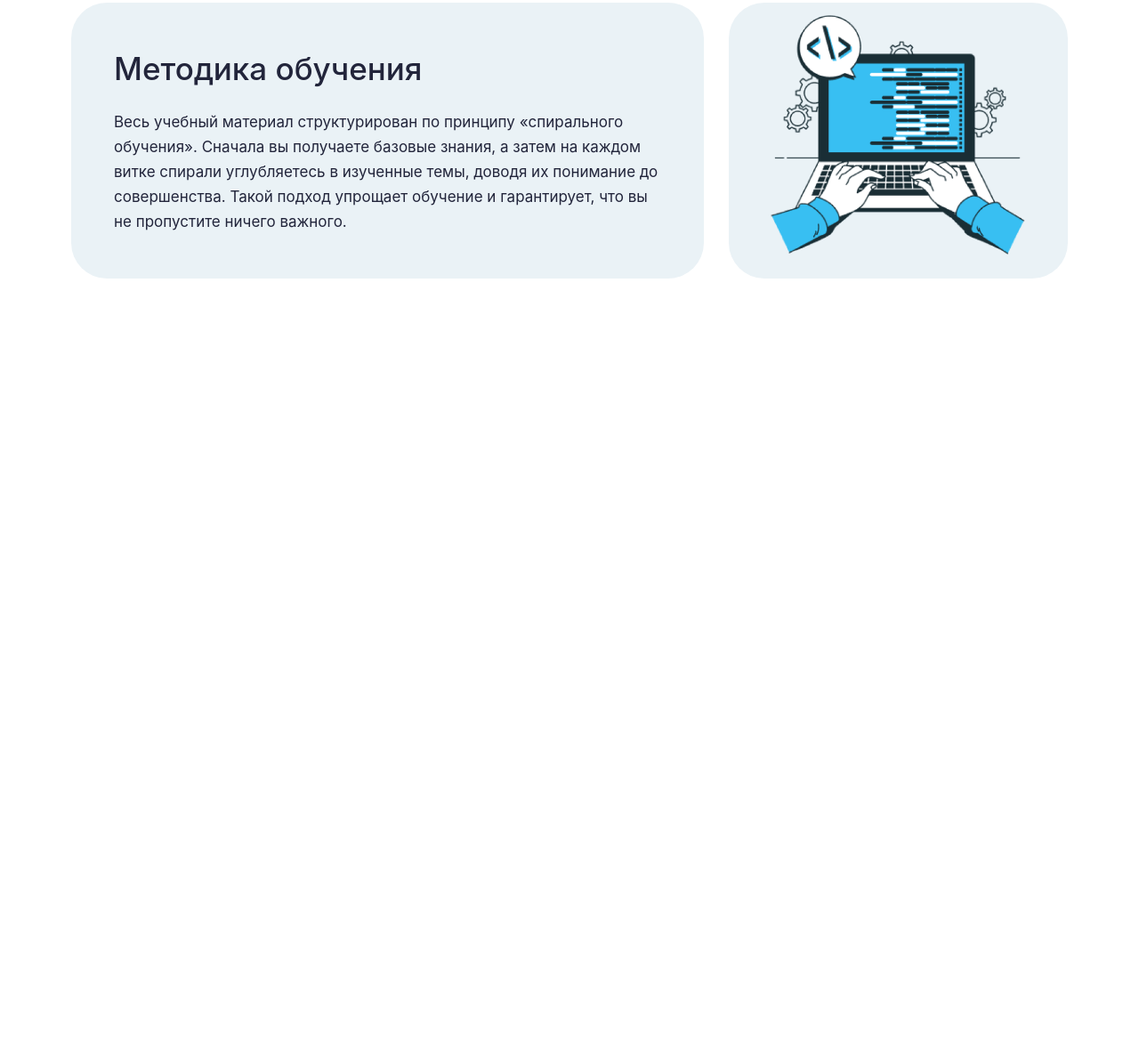
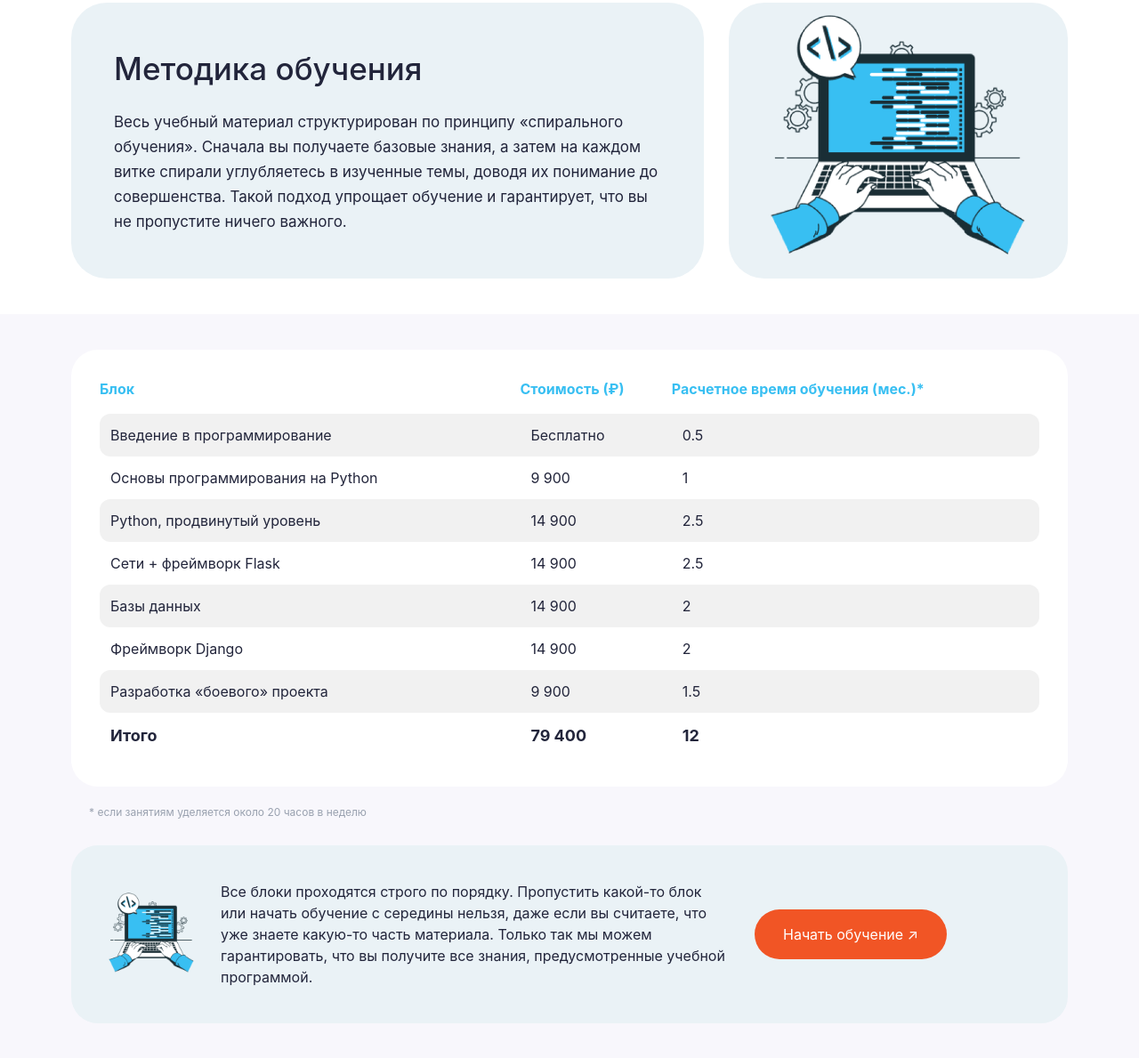
Before and after one commit to yusufzohirov-beep/reses, a website: page src/index.html in a window 1280 px wide. Shown: the part 3969-5158 px from the top of the page at 89% size. Before the commit the page ends 4322 px from the top, so only its background shows below. Drawn offline with Linux system fonts and the light colour scheme.

Commit message:
section 6

```diff
--- a/src/index.html
+++ b/src/index.html
@@ -551,6 +551,117 @@
 
        </section>
 
+       <section class="px-5 md:px-10 lg:px-20 py-10 bg-[#F8F7FC]">
+
+
+    <div class="bg-white rounded-[30px] p-5 md:p-7 lg:p-8 overflow-x-auto">
+
+        <table class="w-full text-[#22253B]">
+
+            <thead>
+                <tr class="text-[#38BFF2] text-left text-sm md:text-base">
+                    <th class="pb-4">Блок</th>
+                    <th class="pb-4">Стоимость (₽)</th>
+                    <th class="pb-4">Расчетное время обучения (мес.)*</th>
+                </tr>
+            </thead>
+
+            <tbody>
+
+                <tr class="bg-[#F1F1F1]">
+                    <td class="p-3 rounded-l-xl">Введение в программирование</td>
+                    <td class="p-3">Бесплатно</td>
+                    <td class="p-3 rounded-r-xl">0.5</td>
+                </tr>
+
+                <tr>
+                    <td class="p-3">Основы программирования на Python</td>
+                    <td class="p-3">9 900</td>
+                    <td class="p-3">1</td>
+                </tr>
+
+                <tr class="bg-[#F1F1F1]">
+                    <td class="p-3 rounded-l-xl">Python, продвинутый уровень</td>
+                    <td class="p-3">14 900</td>
+                    <td class="p-3 rounded-r-xl">2.5</td>
+                </tr>
+
+                <tr>
+                    <td class="p-3">Сети + фреймворк Flask</td>
+                    <td class="p-3">14 900</td>
+                    <td class="p-3">2.5</td>
+                </tr>
+
+                <tr class="bg-[#F1F1F1]">
+                    <td class="p-3 rounded-l-xl">Базы данных</td>
+                    <td class="p-3">14 900</td>
+                    <td class="p-3 rounded-r-xl">2</td>
+                </tr>
+
+                <tr>
+                    <td class="p-3">Фреймворк Django</td>
+                    <td class="p-3">14 900</td>
+                    <td class="p-3">2</td>
+                </tr>
+
+                <tr class="bg-[#F1F1F1]">
+                    <td class="p-3 rounded-l-xl">Разработка «боевого» проекта</td>
+                    <td class="p-3">9 900</td>
+                    <td class="p-3 rounded-r-xl">1.5</td>
+                </tr>
+
+                <tr class="font-bold text-[18px]">
+                    <td class="p-3">Итого</td>
+                    <td class="p-3">79 400</td>
+                    <td class="p-3">12</td>
+                </tr>
+
+            </tbody>
+
+        </table>
+
+    </div>
+
+
+    <p class="text-gray-400 text-[12px] mt-5 ml-5">
+        * если занятиям уделяется около 20 часов в неделю
+    </p>
+
+
+
+    <div class="bg-[#EAF2F6] rounded-[30px] p-6 md:p-8 lg:p-10 mt-7">
+
+        <div class="flex flex-col lg:flex-row items-center gap-7">
+
+            <img
+                src="./img/image copy 16.png"
+                alt=""
+                class="w-[80px] md:w-[100px]"
+            >
+
+            <p class="text-[#22253B] text-sm md:text-base lg:w-[55%]">
+                Все блоки проходятся строго по порядку. Пропустить какой-то блок
+                или начать обучение с середины нельзя, даже если вы считаете,
+                что уже знаете какую-то часть материала. Только так мы можем
+                гарантировать, что вы получите все знания, предусмотренные
+                учебной программой.
+            </p>
+
+            <button class="bg-[#F15525] text-white py-4 px-8 rounded-full">
+                Начать обучение
+                ↗
+            </button>
+
+        </div>
+
+    </div>
+
+       </section>
+
+
+
+
+
 
     </main>
 </body>
```
Also changed, not shown: src/output.css.
